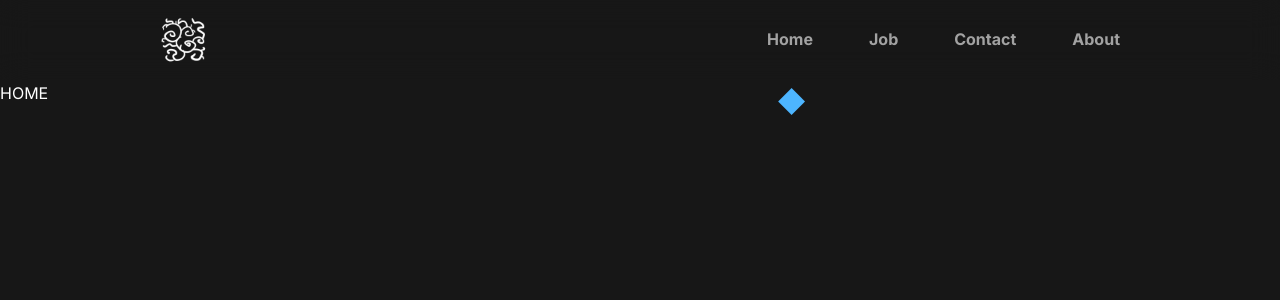
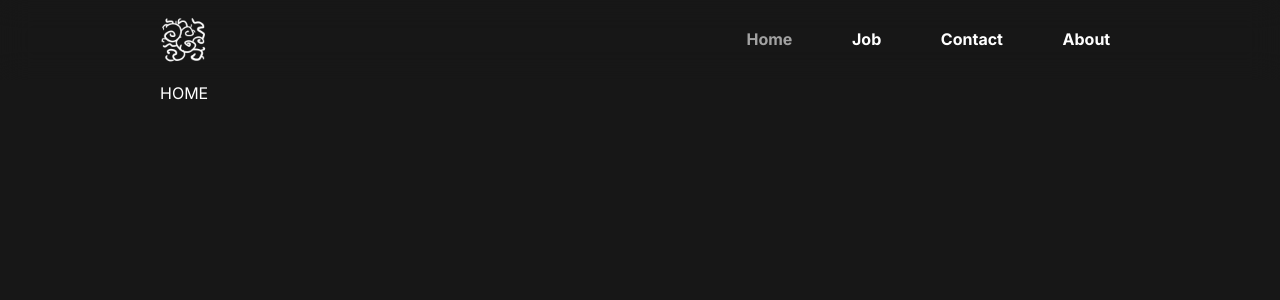
Before and after one commit to meangpu/web-starter-meangpu, a React (Vite) app in the folder meangpu-starter/: page / in a window 1280 px wide. Shown: the top 300 px of the page. Built offline with nearby package versions, Linux system fonts and the light colour scheme.

Commit message:
stable test

```diff
--- a/meangpu-starter/src/App.jsx
+++ b/meangpu-starter/src/App.jsx
@@ -5,6 +5,8 @@ import NavbarTop from "./components/navbar/Navbar";
 import Home from "./pages/home/Home";
 import Notfound from "./pages/notFound/Notfound";
 import About from "./pages/about/About";
+import Job from "./pages/job/Job";
+import Contact from "./pages/contact/contact";
 
 const App = () => {
   return (
@@ -14,6 +16,8 @@ const App = () => {
       <Routes>
         <Route index element={<Home />} />
         <Route path='about' element={<About />} />
+        <Route path='job' element={<Job />} />
+        <Route path='contact' element={<Contact />} />
         <Route path='/404' element={<Notfound />} />
         <Route path='*' element={<Navigate replace to='/404' />} />
       </Routes>
--- a/meangpu-starter/src/components/navbar/Navbar.css
+++ b/meangpu-starter/src/components/navbar/Navbar.css
@@ -27,22 +27,28 @@
 .nav__links {
   font-weight: bolder;
   display: flex;
-  gap: 3.5rem;
+  gap: 2.5rem;
   align-items: center;
 }
 
 .nav__links a {
+  padding: 0.45em 0.55em;
+  border: 1px solid transparent;
+  border-radius: 2rem;
   transition: var(--transition);
 }
 .nav__links a:hover {
+  padding: 0.45em 0.55em;
+  border: 1px solid var(--color-white);
   color: var(--color-secondary);
 }
 
 .active-nav {
   position: relative;
+  color: var(--color-light);
 }
 
-.active-nav::after {
+/* .active-nav::after {
   content: "";
   display: block;
   width: 1.2rem;
@@ -52,7 +58,7 @@
   left: calc(50% - 0.5rem);
   transform: rotate(45deg);
   margin-top: 2.4rem;
-}
+} */
 
 .logo {
   width: 3rem;
--- a/meangpu-starter/src/index.css
+++ b/meangpu-starter/src/index.css
@@ -18,7 +18,7 @@
   --color-primary-variant: rgba(77, 181, 255, 0.4);
   --color-secondary: #ffb116;
   --color-white: #fff;
-  --color--light: rgba(255, 255, 255, 0.6);
+  --color-light: rgba(255, 255, 255, 0.6);
 
   --container-width-lg: 75%;
   --container-width-md: 86%;
--- /dev/null
+++ b/meangpu-starter/src/pages/contact/contact.jsx
@@ -0,0 +1,8 @@
+import React from "react";
+import "./contact.css";
+
+const contact = () => {
+  return <div className='container'>contact</div>;
+};
+
+export default contact;
--- a/meangpu-starter/src/pages/home/Home.jsx
+++ b/meangpu-starter/src/pages/home/Home.jsx
@@ -2,7 +2,7 @@ import React from "react";
 import "./Home.css";
 
 const Home = () => {
-  return <div>HOME</div>;
+  return <div className='container'>HOME</div>;
 };
 
 export default Home;
--- /dev/null
+++ b/meangpu-starter/src/pages/job/Job.jsx
@@ -0,0 +1,8 @@
+import React from "react";
+import "./job.css";
+
+const Job = () => {
+  return <div className='container'>Job</div>;
+};
+
+export default Job;
```
Also changed, not shown: meangpu-starter/src/pages/contact/contact.css (added), meangpu-starter/src/pages/job/job.css (added).
